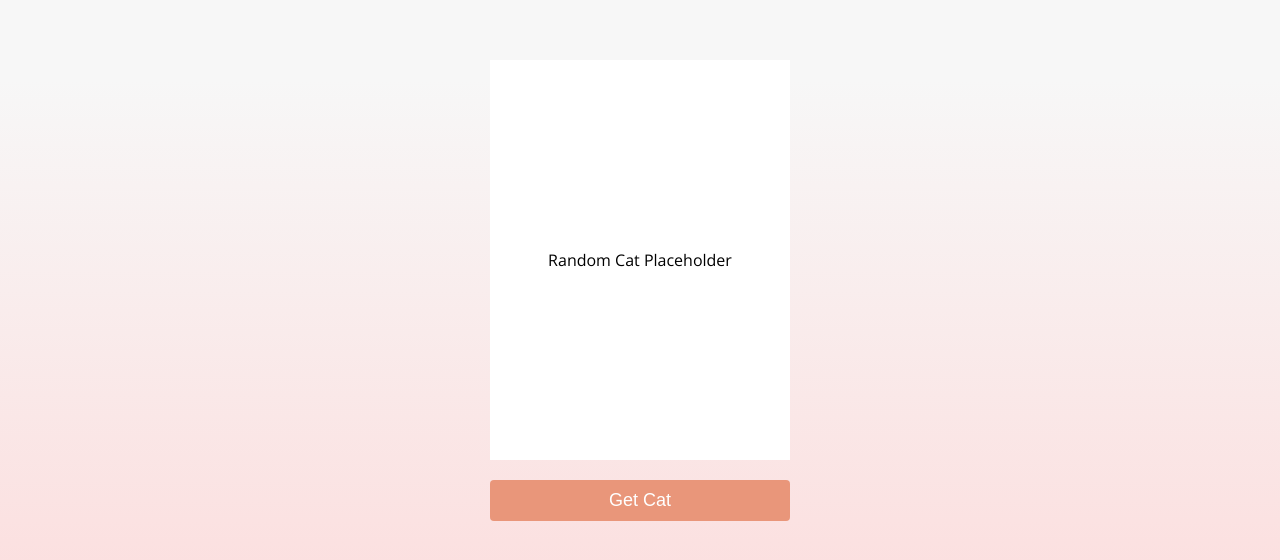
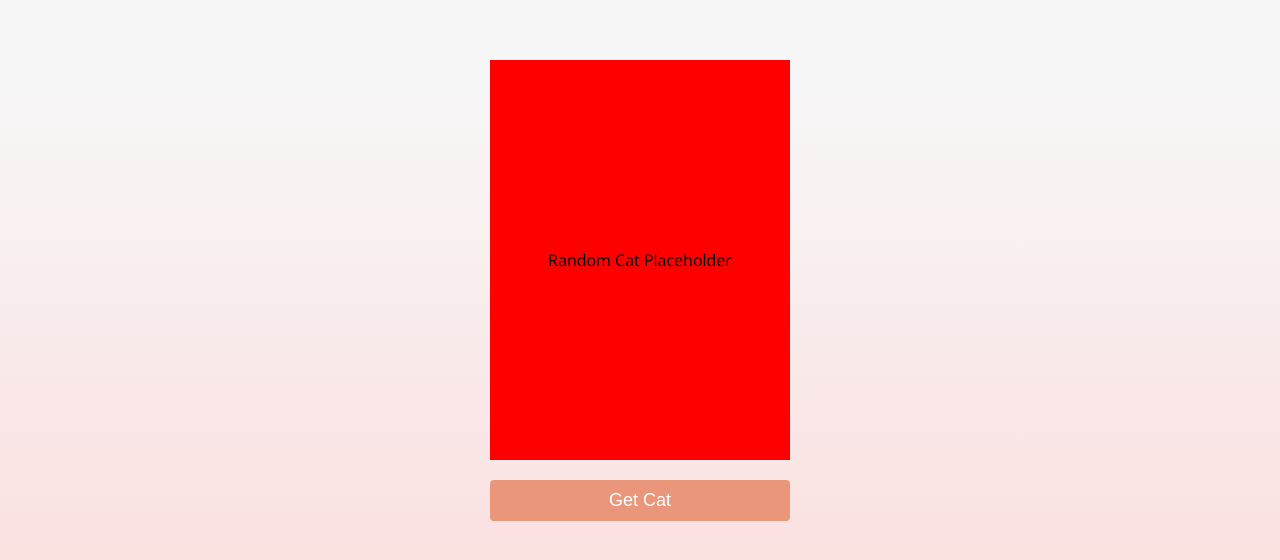
Before and after one commit to Oluwaphemmy/random-dogs, a plain HTML site: page index.html in a window 1280 px wide. Shown: the part 110-670 px from the top of the page. Drawn offline with nearby package versions, Linux system fonts and the light colour scheme.

Commit message:
change color

```diff
--- a/style.css
+++ b/style.css
@@ -1,8 +1,12 @@
-@import url('https://fonts.googleapis.com/css?family=Open+Sans&display=swap');
+@import url("https://fonts.googleapis.com/css?family=Open+Sans&display=swap");
 
 body {
-	background-image: linear-gradient( 180deg,  rgba(247,247,247,1) 23.8%, rgba(252,221,221,1) 92% );
-	font-family: 'Open Sans', sans-serif;
+  background-image: linear-gradient(
+    180deg,
+    rgba(247, 247, 247, 1) 23.8%,
+    rgba(252, 221, 221, 1) 92%
+  );
+  font-family: "Open Sans", sans-serif;
   display: flex;
   align-items: center;
   justify-content: center;
@@ -18,7 +22,7 @@ body {
 }
 
 .result {
-	background-color: #fff;
+  background-color: red;
   display: flex;
   align-items: center;
   justify-content: center;
@@ -55,5 +59,5 @@ button:active {
 }
 
 button:focus {
-	outline: none
+  outline: none;
 }
```
Lines whose indentation alone changed are shown as unchanged.
